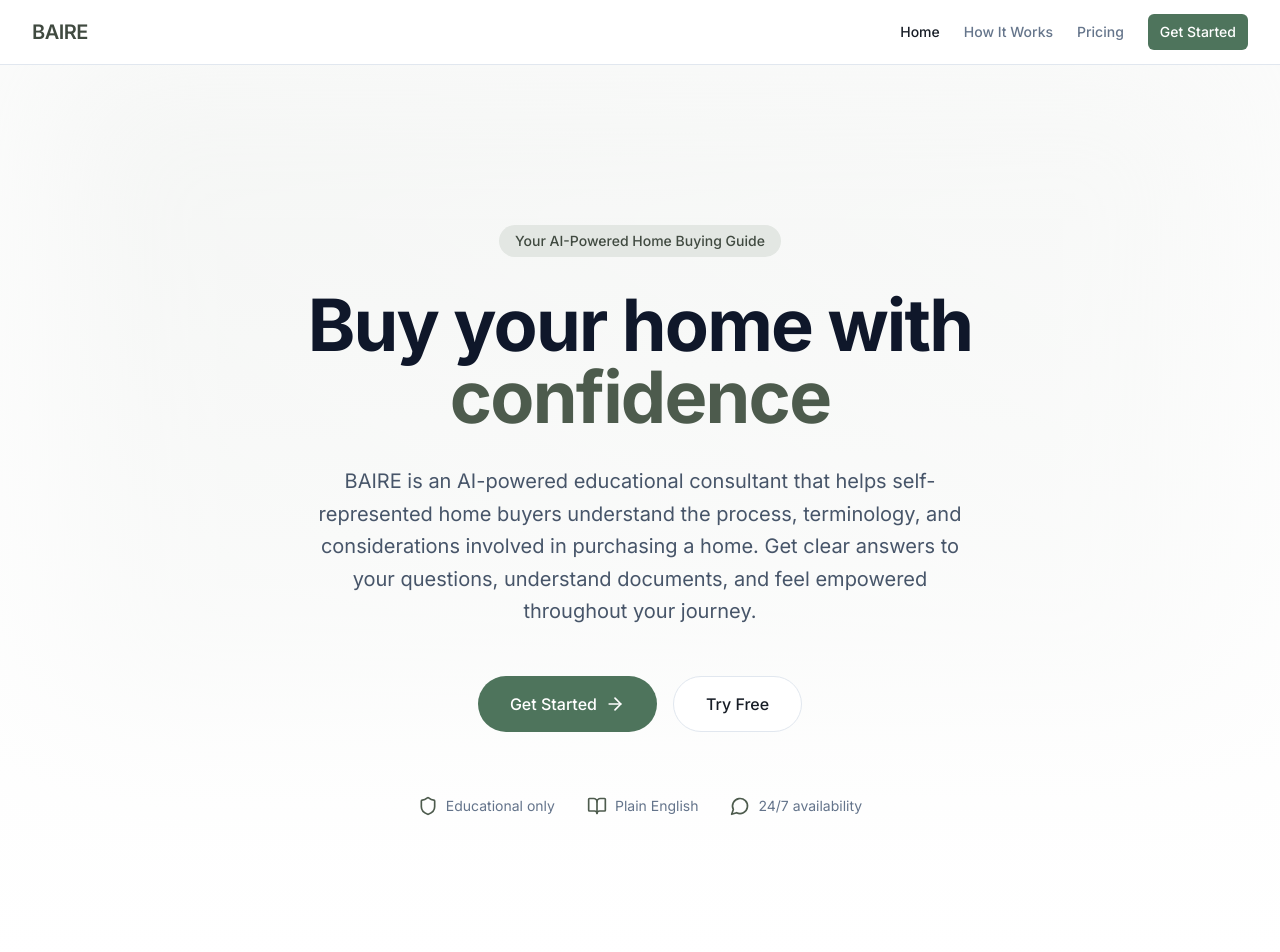
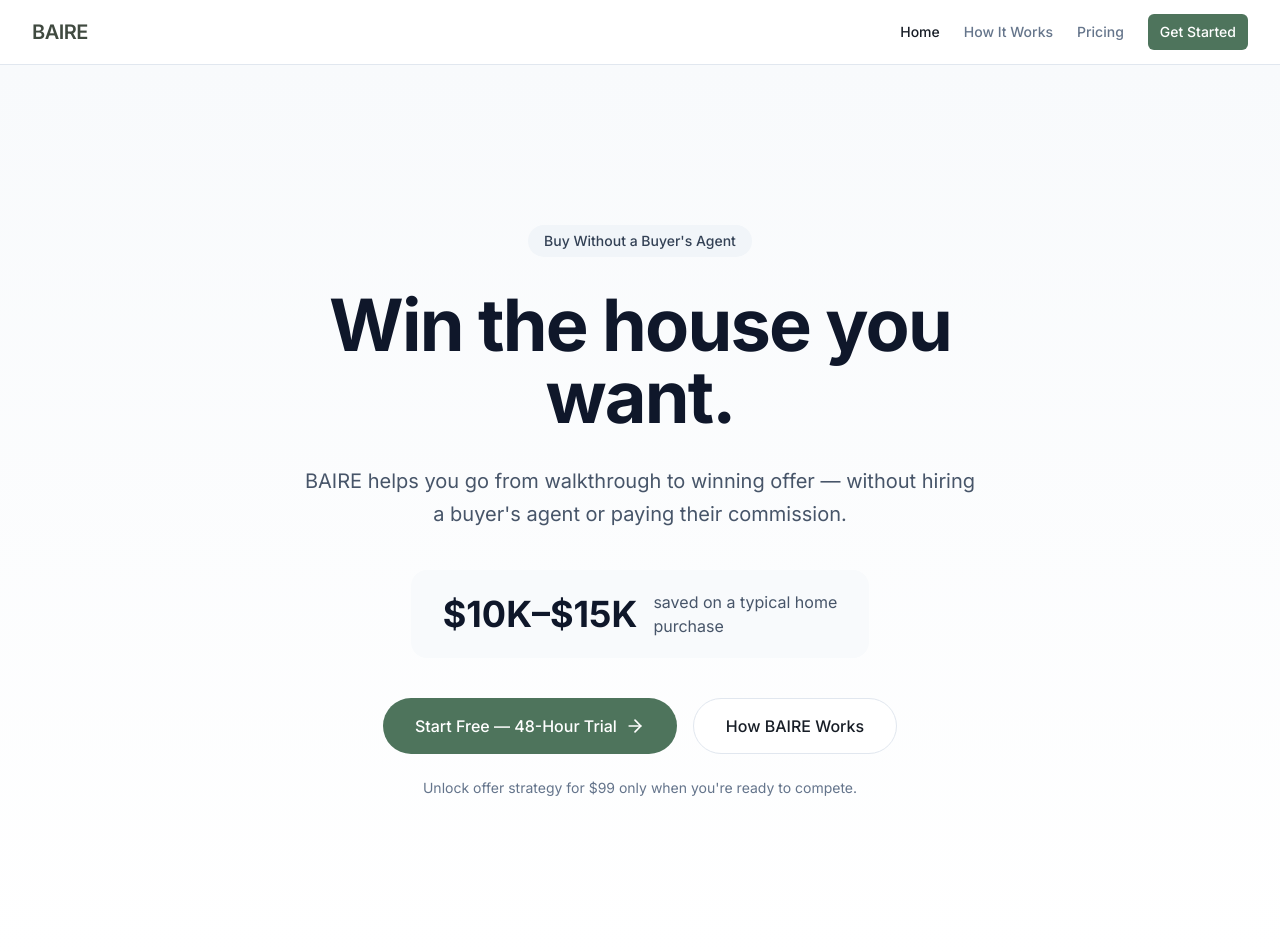
Before and after one commit to geoffbailey114/baireapp, a Next.js app: page / in a window 1280 px wide. Shown: the top 952 px of the page. Built offline with nearby package versions, Linux system fonts and the light colour scheme.

Commit message:
Update hero.tsx

```diff
--- a/components/hero.tsx
+++ b/components/hero.tsx
@@ -2,12 +2,12 @@
 
 import Link from 'next/link'
 import { motion } from 'framer-motion'
-import { ArrowRight, Shield, BookOpen, MessageCircle } from 'lucide-react'
+import { ArrowRight } from 'lucide-react'
 import { Button } from '@/components/ui/button'
 
 export function Hero() {
   return (
-    <section className="relative overflow-hidden bg-gradient-to-b from-sage-50/50 to-white">
+    <section className="relative overflow-hidden bg-gradient-to-b from-slate-50 to-white">
       <div className="container py-24 md:py-32 lg:py-40">
         <div className="mx-auto max-w-3xl text-center">
           <motion.div
@@ -15,8 +15,8 @@ export function Hero() {
             animate={{ opacity: 1, y: 0 }}
             transition={{ duration: 0.5 }}
           >
-            <span className="inline-flex items-center rounded-full bg-sage-100 px-4 py-1.5 text-sm font-medium text-sage-700 mb-8">
-              Your AI-Powered Home Buying Guide
+            <span className="inline-flex items-center rounded-full bg-slate-100 px-4 py-1.5 text-sm font-medium text-slate-700 mb-8">
+              Buy Without a Buyer&apos;s Agent
             </span>
           </motion.div>
 
@@ -26,8 +26,7 @@ export function Hero() {
             transition={{ duration: 0.5, delay: 0.1 }}
             className="text-5xl font-bold tracking-tight text-slate-900 sm:text-6xl md:text-7xl leading-[1.1]"
           >
-            Buy your home with{' '}
-            <span className="text-sage-600">confidence</span>
+            Win the house you want.
           </motion.h1>
 
           <motion.p
@@ -36,56 +35,46 @@ export function Hero() {
             transition={{ duration: 0.5, delay: 0.2 }}
             className="mt-8 text-xl text-slate-600 leading-relaxed max-w-2xl mx-auto"
           >
-            BAIRE is an AI-powered educational consultant that helps self-represented
-            home buyers understand the process, terminology, and considerations
-            involved in purchasing a home. Get clear answers to your questions,
-            understand documents, and feel empowered throughout your journey.
+            BAIRE helps you go from walkthrough to winning offer — without hiring
+            a buyer&apos;s agent or paying their commission.
           </motion.p>
+
+          {/* Savings callout */}
+          <motion.div
+            initial={{ opacity: 0, y: 20 }}
+            animate={{ opacity: 1, y: 0 }}
+            transition={{ duration: 0.5, delay: 0.3 }}
+            className="mt-10 inline-flex items-center gap-4 bg-slate-50 rounded-2xl px-8 py-5"
+          >
+            <span className="text-3xl md:text-4xl font-bold text-slate-900">$10K–$15K</span>
+            <span className="text-slate-600 text-left">saved on a typical home<br />purchase</span>
+          </motion.div>
 
           <motion.div
             initial={{ opacity: 0, y: 20 }}
             animate={{ opacity: 1, y: 0 }}
-            transition={{ duration: 0.5, delay: 0.3 }}
-            className="mt-12 flex flex-col sm:flex-row items-center justify-center gap-4"
+            transition={{ duration: 0.5, delay: 0.4 }}
+            className="mt-10 flex flex-col sm:flex-row items-center justify-center gap-4"
           >
             <Button asChild size="xl" className="text-base px-8 h-14 rounded-full">
-              <Link href="/pricing">
-                Get Started
+              <Link href="/signup">
+                Start Free — 48-Hour Trial
                 <ArrowRight className="ml-2 h-5 w-5" />
               </Link>
             </Button>
             <Button variant="outline" size="xl" asChild className="text-base px-8 h-14 rounded-full">
-              <Link href="/consultant">Try Free</Link>
+              <Link href="/how-baire-works">How BAIRE Works</Link>
             </Button>
           </motion.div>
 
-          {/* Trust indicators */}
-          <motion.div
+          <motion.p
             initial={{ opacity: 0 }}
             animate={{ opacity: 1 }}
             transition={{ duration: 0.5, delay: 0.5 }}
-            className="mt-16 flex flex-wrap items-center justify-center gap-8 text-sm text-slate-500"
+            className="mt-6 text-sm text-slate-500"
           >
-            <div className="flex items-center gap-2">
-              <Shield className="h-5 w-5 text-sage-600" />
-              <span>Educational only</span>
-            </div>
-            <div className="flex items-center gap-2">
-              <BookOpen className="h-5 w-5 text-sage-600" />
-              <span>Plain English</span>
-            </div>
-            <div className="flex items-center gap-2">
-              <MessageCircle className="h-5 w-5 text-sage-600" />
-              <span>24/7 availability</span>
-            </div>
-          </motion.div>
-        </div>
-      </div>
-
-      {/* Background decoration */}
-      <div className="absolute inset-x-0 top-0 -z-10 h-full overflow-hidden">
-        <div className="absolute left-1/2 top-0 -translate-x-1/2 blur-3xl opacity-20">
-          <div className="aspect-[1155/678] w-[72rem] bg-gradient-to-tr from-sage-300 to-sage-100" />
+            Unlock offer strategy for $99 only when you&apos;re ready to compete.
+          </motion.p>
         </div>
       </div>
     </section>
```
